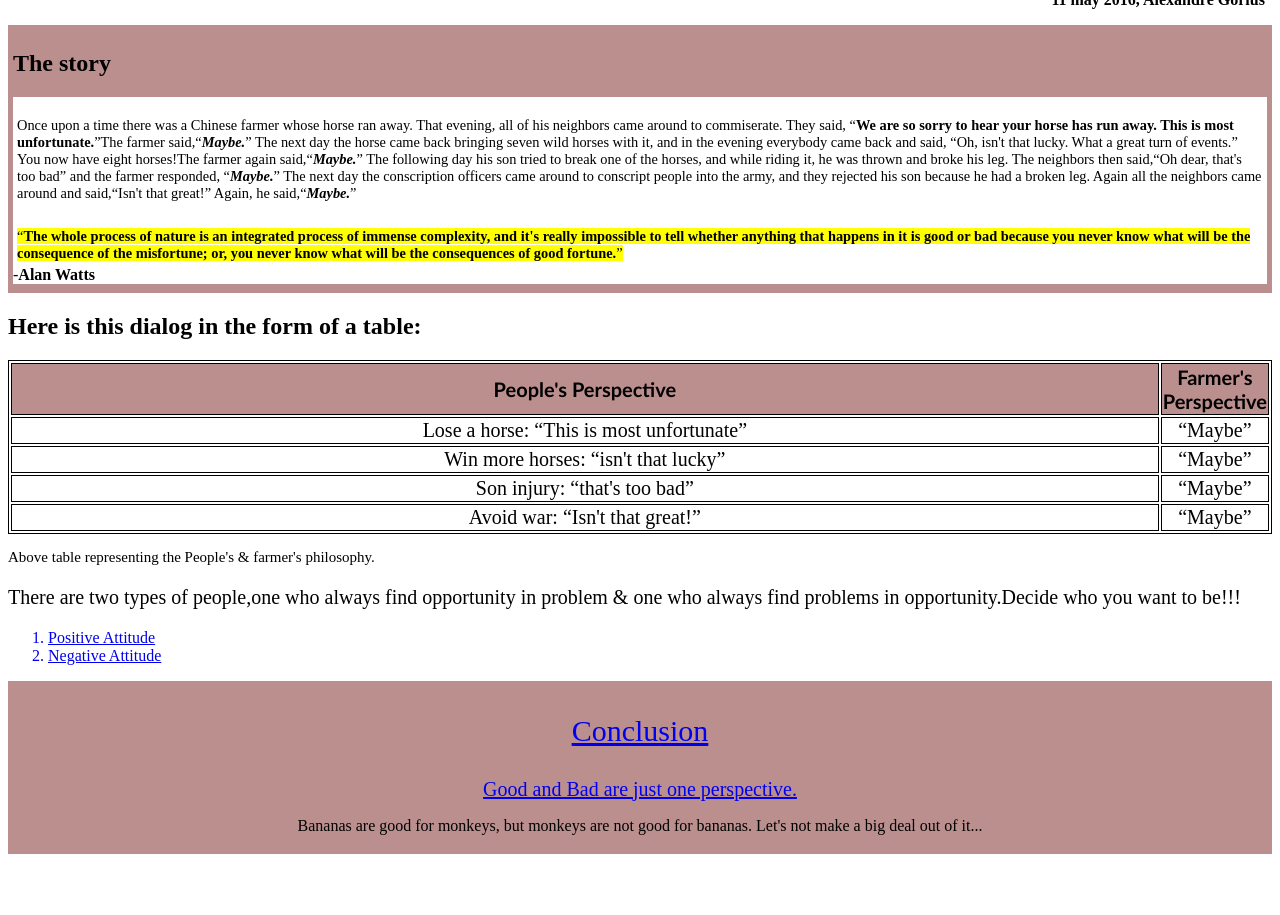
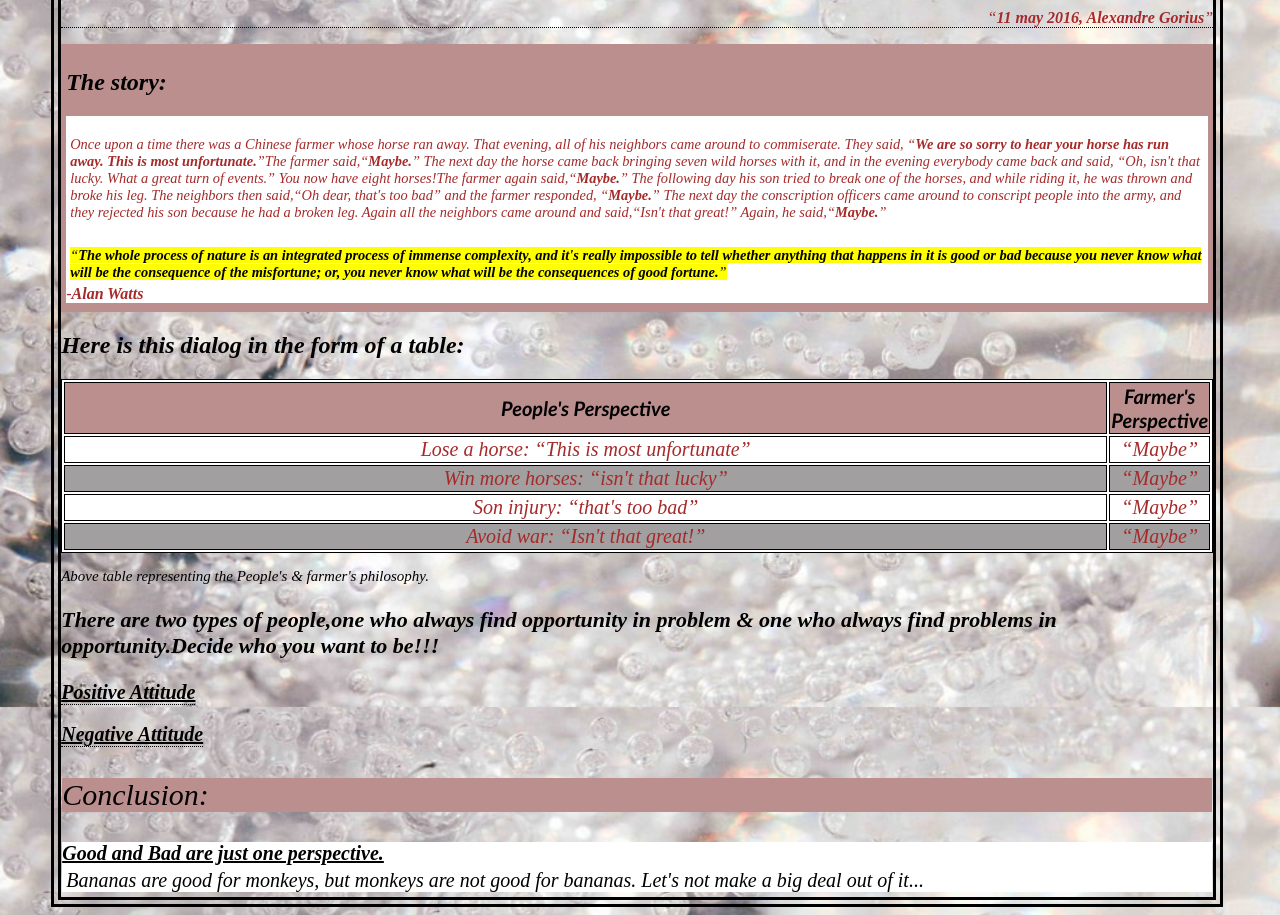
Before and after one commit to nehahonrao/progressive-enhancement, a plain HTML site: page story.html in a window 1280 px wide. Shown: the part 93-1008 px from the top of the page. Before the commit the page ends 955 px from the top, so only its background shows below. Drawn offline with Linux system fonts and the light colour scheme.

Commit message:
add all files

```diff
--- a/story.html
+++ b/story.html
@@ -9,12 +9,12 @@
 <body>
     <header>
     <h1>The Story of the Chinese Farmer</h1>
-    <p style="text-align: right;"><q><b>11 may 2016, Alexandre Gorius</b></q></p>
+    <p style="text-align: right; border-bottom: 1px dotted black;"><q><b>11 may 2016, Alexandre Gorius</b></q></p>
     </header>
     <article class="all">
 
     <section>
-        <h2>The story</h2>
+        <h2 style="color: black;">The story:</h2>
         <article class="look">
        <p style="padding-top: 20px;">Once upon a time there was a Chinese farmer whose horse ran away. That evening, all of his neighbors came around to commiserate. They said, <q><b>We are so sorry to hear your horse has run away. This is most unfortunate.</b></q>The farmer said,<q><b><em>Maybe.</em></b></q> The next day the horse came back bringing seven wild horses with it, and in the evening everybody came back and said, <q>Oh, isn't that lucky. What a great turn of events.</q> You now have eight horses!The farmer again said,<q><b><em>Maybe.</em></b></q>
 
@@ -26,7 +26,7 @@
     </section>
 </article>
 
-<h2>Here is this dialog in the form of a table:</h2>
+<h2 style="color: black;">Here is this dialog in the form of a table:</h2>
 <article class="look">
 <table>
   <tr>
@@ -53,29 +53,35 @@
 
 </table>
 </article>
-<p style="font-size:15px;">Above table representing the People's & farmer's philosophy.</p>
+<p style="font-size:15px; color: black;">Above table representing the People's & farmer's philosophy.</p>
 
-<p style="font-size: 20px;">There are two types of people,one who always find opportunity in problem & one who always find problems in opportunity.Decide who you want to be!!! </p>
+<p style="font-size: 22px; font-weight: bold;font-style: italic;color: black;">There are two types of people,one who always find opportunity in problem & one who always find problems in opportunity.Decide who you want to be!!! </p>
+
+<div class="tooltip">
 
 
-     <ol>
+      <a href="https://www.google.com/imgres?imgurl=https%3A%2F%2Faddicted2success.com%2Fwp-content%2Fuploads%2F2016%2F09%2F7-Simple-Ways-to-Grow-A-Positive-Attitude.jpg&imgrefurl=https%3A%2F%2Faddicted2success.com%2Flife%2F7-simple-ways-to-grow-a-positive-attitude%2F&tbnid=Z7uKMlbpHzKlUM&vet=12ahUKEwjintGd5IXzAhWZz7sIHUyvCmcQMygEegUIARC7AQ..i&docid=ZnhODlDclwjuoM&w=620&h=380&q=positive%20attitude%20person%20photo&hl=en&ved=2ahUKEwjintGd5IXzAhWZz7sIHUyvCmcQMygEegUIARC7AQ#imgrc=Z7uKMlbpHzKlUM&imgdii=mUZLHgIVeD2pcM" target="_blank" style="color: black; font-size: 20px;font-weight: bold;">Positive Attitude</a>
+        <span class="tooltiptext">Its about positive Attitude</span>
 
-      <a href="https://www.google.com/imgres?imgurl=https%3A%2F%2Faddicted2success.com%2Fwp-content%2Fuploads%2F2016%2F09%2F7-Simple-Ways-to-Grow-A-Positive-Attitude.jpg&imgrefurl=https%3A%2F%2Faddicted2success.com%2Flife%2F7-simple-ways-to-grow-a-positive-attitude%2F&tbnid=Z7uKMlbpHzKlUM&vet=12ahUKEwjintGd5IXzAhWZz7sIHUyvCmcQMygEegUIARC7AQ..i&docid=ZnhODlDclwjuoM&w=620&h=380&q=positive%20attitude%20person%20photo&hl=en&ved=2ahUKEwjintGd5IXzAhWZz7sIHUyvCmcQMygEegUIARC7AQ#imgrc=Z7uKMlbpHzKlUM&imgdii=mUZLHgIVeD2pcM">
-    <li><h2">Positive Attitude</h2></li>
+     </div>
+
+ <br> <br>
+ <div class="tooltip">
+     <a href="https://www.shutterstock.com/image-photo/evil-men-pointing-stressed-woman-desperate-266038373" target="_blank" style="color: black; font-size: 20px;font-weight: bold ;">Negative Attitude</a>
+
+      <span class="tooltiptext">Its about Negative Attitude</span>
 
 
-      <a href="https://www.shutterstock.com/image-photo/evil-men-pointing-stressed-woman-desperate-266038373">
-      <li><h2">Negative Attitude</h2></li>
+   </div>
+<footer>
+    <p style="font-size:30px; color: black; background-color: rosybrown;">Conclusion:</p>
 
-      </ol>
+    <article class="look">
 
+    <a href="https://www.smitcreation.com/sc/05/33123/33123.jpg" target="_blank" style="font-size:20px; text-align:center; color:black;font-weight: bold;">Good and Bad are just one perspective.</a>
+    <p style="font-size: 20px;">Bananas are good for monkeys, but monkeys are not good for bananas. Let's not make a big deal out of it...</p>
 
-<footer>
-
-    <p style="font-size:30px;">Conclusion</p>
-    <a href="https://www.smitcreation.com/sc/05/33123/33123.jpg" style="font-size:20px; text-align: center;">Good and Bad are just one perspective.</a>
-    <p>Bananas are good for monkeys, but monkeys are not good for bananas. Let's not make a big deal out of it...</p>
-
+</article>
 </footer>
 
 </body>
--- a/style.css
+++ b/style.css
@@ -38,7 +38,7 @@
 
   table, th, td {
     border: 1px solid black;
-    width:100%;
+    width: 100%;
     text-align: center;
     font-size:20px;
 
@@ -48,13 +48,16 @@
    font-size: 20px;
    font-family: 'Gill Sans', 'Gill Sans MT', Calibri, 'Trebuchet MS', sans-serif;
    background-color: rosybrown;
+   color: black;
 
   }
 
+  tr:nth-child(odd) {background-color: #a19f9f;}
+
   footer {
-    text-align: center;
-    padding: 3px;
-    background-color:rosybrown;
+
+    padding: 1px;
+
     color: black;
   }
 h1{
@@ -64,8 +67,40 @@ h1{
     background-color:rosybrown;
 }
 body{
-    background-image: url('desktop/123.jpg');
+    background-image: url('123.jpg');
     background-size: 100% 100%;
     background-repeat: no-repeat;
+    background-attachment: fixed;
+    font-style:italic;
+    font-family:serif;
+    border: 10px solid black;
+    border-style:double;
+    width:90%;
+   margin-left: 4%;
+   color:brown;
 
 }
+
+.tooltip {
+    position: relative;
+    display: inline-block;
+    border-bottom: 1px dotted black;
+  }
+
+  .tooltip .tooltiptext {
+    visibility: hidden;
+    width: 120px;
+    background-color:rgba(247, 55, 7, 0.938);
+    color: #fff;
+    text-align: center;
+    border-radius: 6px;
+    padding: 5px 0;
+
+    /* Position the tooltip */
+    position: absolute;
+    z-index: 1;
+  }
+
+  .tooltip:hover .tooltiptext {
+    visibility: visible;
+  }
```
